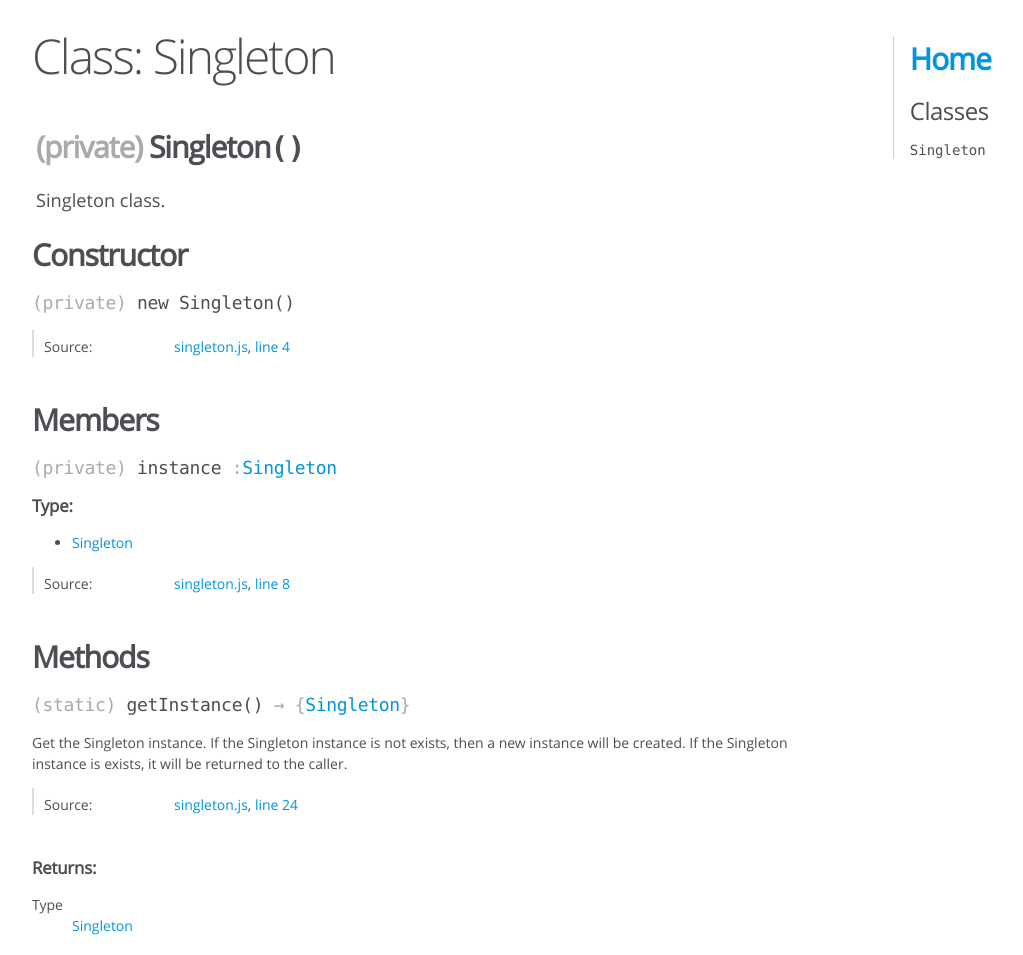
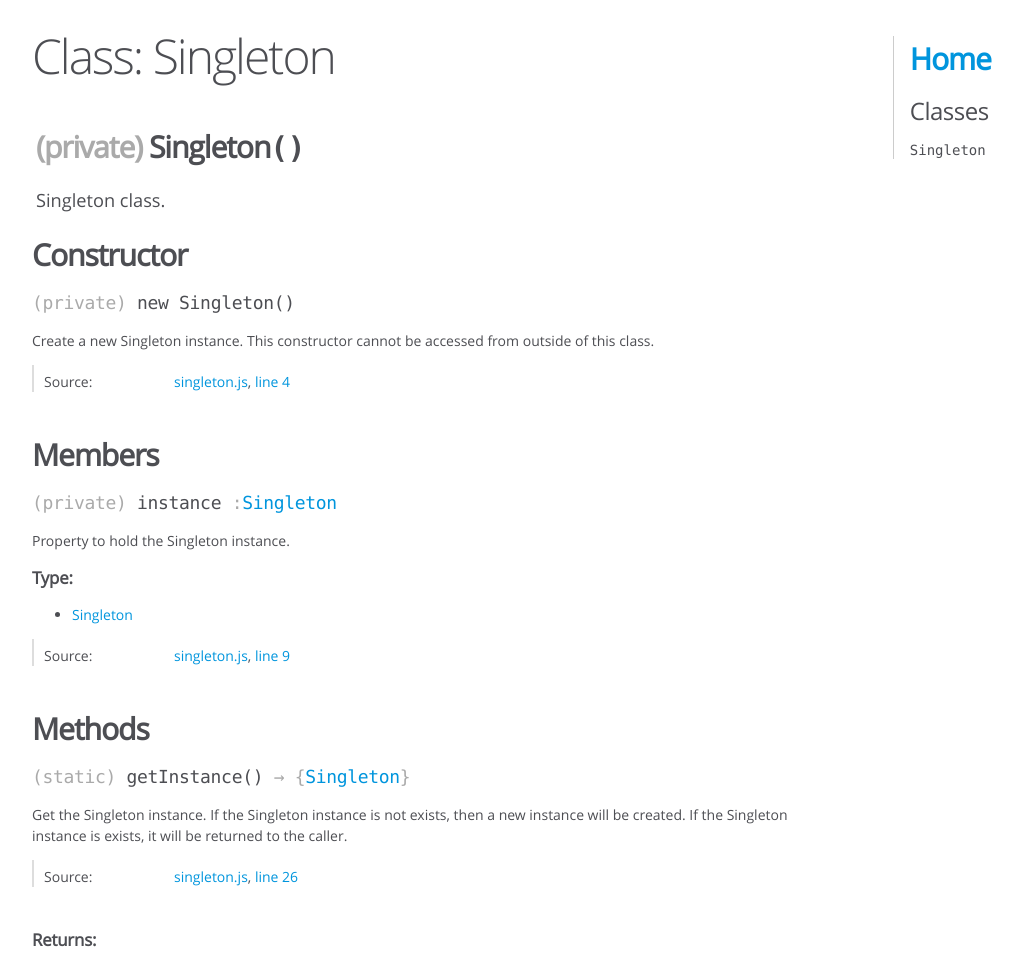
Before and after one commit to ideaspaper/JS-Singleton-Pattern, a website: page docs/Singleton.html in a window 1280 px wide. Shown: the top 955 px of the page, without its empty margins (0-1023 px from the left). Drawn offline with Linux system fonts and the light colour scheme.

Commit message:
Update docs

```diff
--- a/docs/Singleton.html
+++ b/docs/Singleton.html
@@ -51,6 +51,10 @@
 
 
 
+
+<div class="description">
+    <p>Create a new Singleton instance. This constructor cannot be accessed from outside of this class.</p>
+</div>
 
 
 
@@ -148,6 +152,10 @@
 
 
 
+<div class="description">
+    <p>Property to hold the Singleton instance.</p>
+</div>
+
 
 
     <h5>Type:</h5>
@@ -193,7 +201,7 @@
 
     <dt class="tag-source">Source:</dt>
     <dd class="tag-source"><ul class="dummy"><li>
-        <a href="singleton.js.html">singleton.js</a>, <a href="singleton.js.html#line8">line 8</a>
+        <a href="singleton.js.html">singleton.js</a>, <a href="singleton.js.html#line9">line 9</a>
     </li></ul></dd>
 
 
@@ -274,7 +282,7 @@ If the Singleton instance is exists, it will be returned to the caller.</p>
 
     <dt class="tag-source">Source:</dt>
     <dd class="tag-source"><ul class="dummy"><li>
-        <a href="singleton.js.html">singleton.js</a>, <a href="singleton.js.html#line24">line 24</a>
+        <a href="singleton.js.html">singleton.js</a>, <a href="singleton.js.html#line26">line 26</a>
     </li></ul></dd>
 
 
@@ -351,7 +359,7 @@ console.log(instance1 === instance2); // true</code></pre>
 <br class="clear">
 
 <footer>
-    Documentation generated by <a href="https://github.com/jsdoc/jsdoc">JSDoc 3.6.7</a> on Thu Sep 02 2021 10:38:36 GMT+0700 (Western Indonesia Time)
+    Documentation generated by <a href="https://github.com/jsdoc/jsdoc">JSDoc 3.6.7</a> on Thu Sep 02 2021 18:24:36 GMT+0700 (Western Indonesia Time)
 </footer>
 
 <script> prettyPrint(); </script>
--- a/src/singleton.js
+++ b/src/singleton.js
@@ -3,11 +3,13 @@
  */
 class Singleton {
   /**
+   * Property to hold the Singleton instance.
    * @type {Singleton}
    */
   static #instance = null;
 
   /**
+   * Create a new Singleton instance. This constructor cannot be accessed from outside of this class.
    * @private
    */
   constructor() { }
```
Also changed, not shown: docs/index.html (+1 -1 lines), docs/singleton.js.html (+3 -1 lines).
